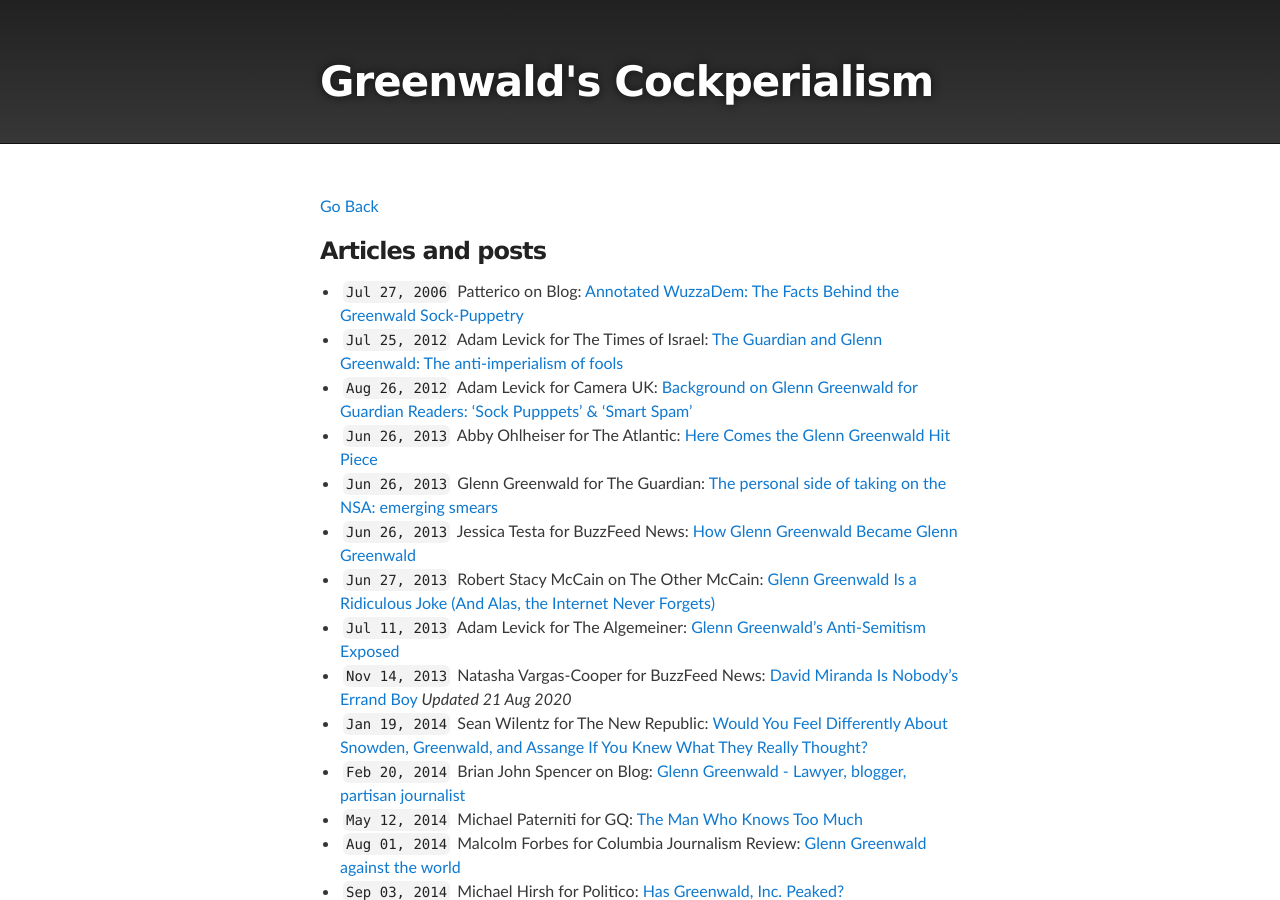
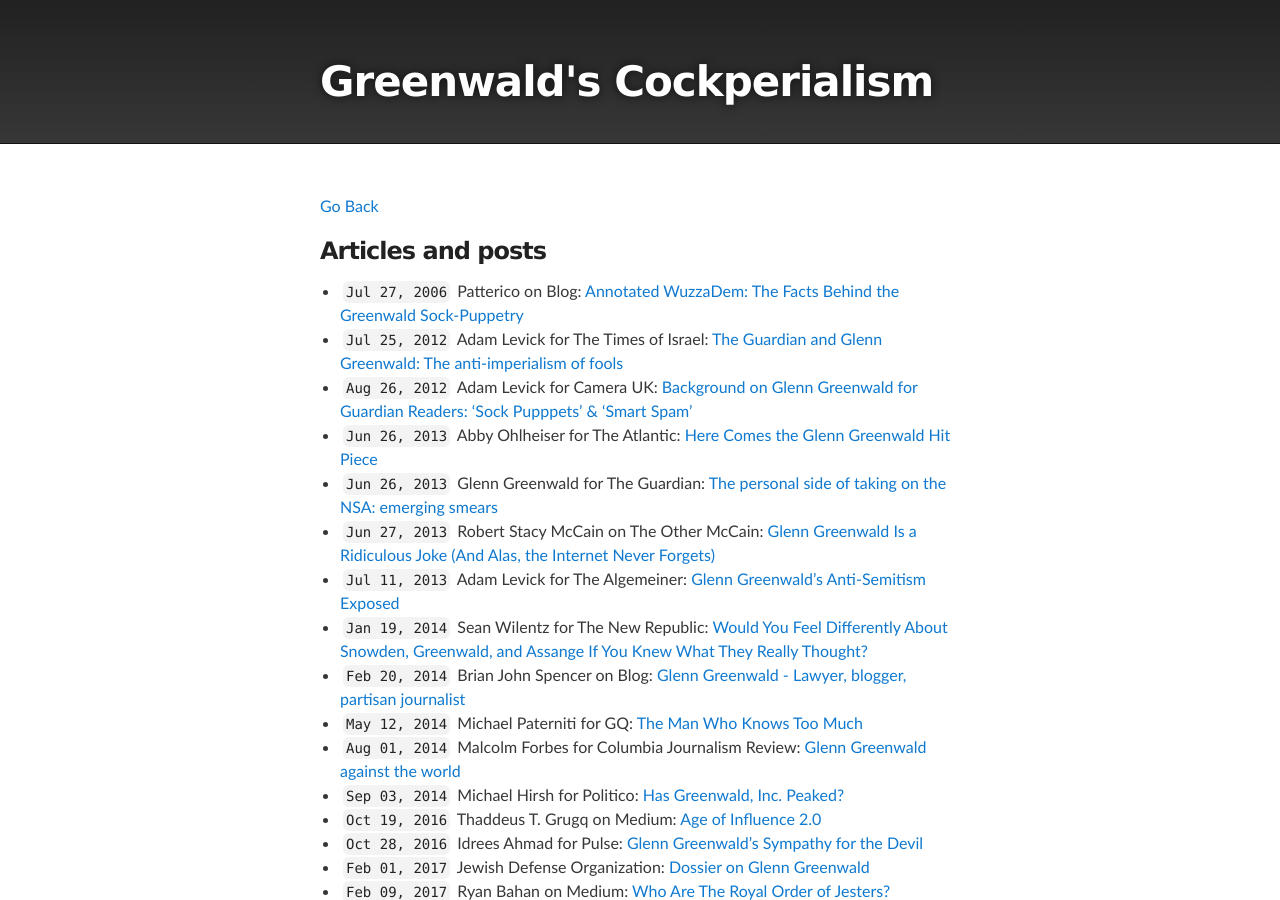
Before and after one commit to masternotions/masternotions.github.io, a Jekyll site: the page built from articles.md, in a window 1280 px wide and 900 px high. Built offline with Jekyll 4.4.1, drawn with Linux system fonts in a browser that asks for light colours.

Commit message:
Update articles.md

```diff
--- a/articles.md
+++ b/articles.md
@@ -12,10 +12,8 @@ layout: default
 - ``Aug 26, 2012`` Adam Levick for Camera UK: [Background on Glenn Greenwald for Guardian Readers: 'Sock Pupppets' & 'Smart Spam'](https://camera-uk.org/2012/08/26/background-on-glenn-greenwald-for-guardian-readers-sock-puppets-smart-spam/)
 - ``Jun 26, 2013`` Abby Ohlheiser for The Atlantic: [Here Comes the Glenn Greenwald Hit Piece](https://www.theatlantic.com/national/archive/2013/06/here-comes-glenn-greenwald-hit-piece/313861/)
 - ``Jun 26, 2013`` Glenn Greenwald for The Guardian: [The personal side of taking on the NSA: emerging smears](https://www.theguardian.com/commentisfree/2013/jun/26/nsa-revelations-response-to-smears)
-- ``Jun 26, 2013`` Jessica Testa for BuzzFeed News: [How Glenn Greenwald Became Glenn Greenwald](https://www.buzzfeednews.com/article/jtes/how-glenn-greenwald-became-glenn-greenwald)
 - ``Jun 27, 2013`` Robert Stacy McCain on The Other McCain: [Glenn Greenwald Is a Ridiculous Joke (And Alas, the Internet Never Forgets)](https://theothermccain.com/2013/06/27/glenn-greenwald-is-a-ridiculous-joke-and-alas-the-internet-never-forgets/)
 - ``Jul 11, 2013`` Adam Levick for The Algemeiner: [Glenn Greenwald's Anti-Semitism Exposed](https://www.algemeiner.com/2013/07/11/glenn-greenwalds-anti-semitism-exposed/)
-- ``Nov 14, 2013`` Natasha Vargas-Cooper for BuzzFeed News: [David Miranda Is Nobody's Errand Boy](https://www.buzzfeed.com/natashavc/david-miranda-is-nobodys-errand-boy) _Updated 21 Aug 2020_
 - ``Jan 19, 2014`` Sean Wilentz for The New Republic: [Would You Feel Differently About Snowden, Greenwald, and Assange If You Knew What They Really Thought?](https://newrepublic.com/article/116253/edward-snowden-glenn-greenwald-julian-assange-what-they-believe)
 - ``Feb 20, 2014`` Brian John Spencer on Blog: [Glenn Greenwald - Lawyer, blogger, partisan journalist](http://brianjohnspencer.blogspot.com/2014/02/glenn-greenwald-lawyer-blogger-partisan.html)
 - ``May 12, 2014`` Michael Paterniti for GQ: [The Man Who Knows Too Much](https://www.gq.com/story/glenn-greenwald-edward-snowden-no-place-to-hide)
```
